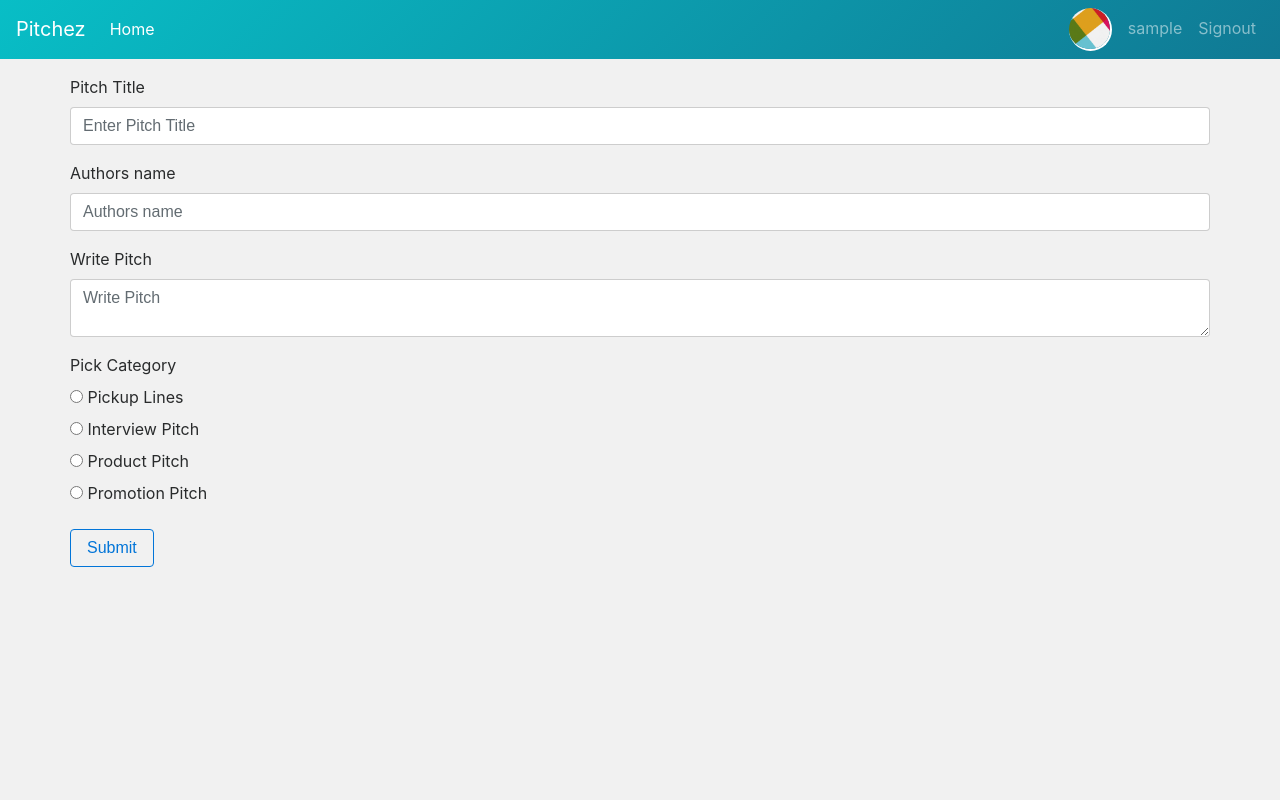
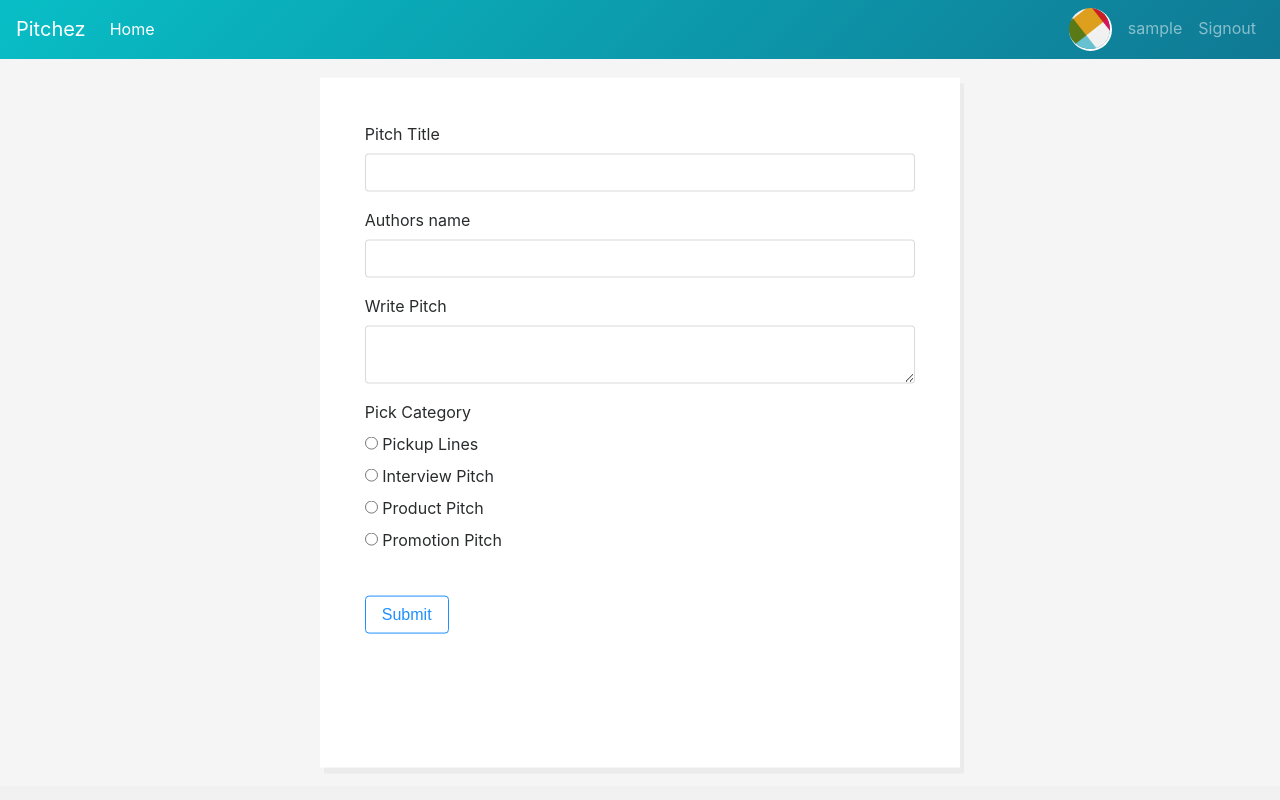
Before and after one commit to JamesKimari/Pitchez, a Flask app: page /login/pitch/new_pitch in a window 1280 px wide. Run offline with Flask 2, Linux system fonts and the light colour scheme; the visitor is signed in with stand-in values (Sample User, id 1); data comes from the database, SQL or seed files in the repository; some libraries are stand-ins or nearby versions.

Commit message:
used a wtform to quickly create the PitchForm

```diff
--- a/app/templates/new_pitch.html
+++ b/app/templates/new_pitch.html
@@ -1,47 +1,100 @@
-{% extends 'base.html' %} {% block body %}
+{% extends 'base.html' %}
 
-<div class="container">
-  <form action method="post" action="form" role="form">
-    <div class="row mt-3">
-      {{pitch_form.title.label}}
-    </div>
-    <div class="row">
-      {{pitch_form.hidden_tag()}} {{pitch_form.title(class_='form-control', placeholder="Enter Pitch Title")}}
-    </div>
-    <div class="row mt-3">
-      {{pitch_form.author.label}}
-    </div>
-    <div class="row">
-      {{pitch_form.hidden_tag()}} {{pitch_form.author(class_='form-control', placeholder="Authors name")}}
-    </div>
-    <div class="row mt-3">
-      {{pitch_form.pitch_content.label}}
-    </div>
-    <div class="row">
-      {{pitch_form.hidden_tag()}} {{pitch_form.pitch_content(class_='form-control', placeholder="Write Pitch")}}
-    </div>
-    <div class="row mt-3">
-        {{pitch_form.category.label}}
-      </div>
-      <div class="row well">
-        {{pitch_form.hidden_tag()}} {{pitch_form.category(class_='form-check-inline')}}
-      </div>
-    <div class="row mt-3">
-      {{pitch_form.hidden_tag()}}
-      {{pitch_form.submit(class_="btn btn-outline-primary")}}
-    </div>
-  </form>
-</div>
+{% import 'bootstrap/wtf.html' as wtf %}
+
+{% block body %}
 
 <style>
-  .form-check-inline {
-    list-style-type: none;
+  @media screen and (max-width: 1920px) and (min-width: 769px) {
+
+    .container {
+      position: absolute;
+      top: 50%;
+      left: 50%;
+      transform: translate(-50%, -50%);
+      padding: 3.5%;
+      height: 95%;
+      width: 50%;
+      background-color: white;
+      box-shadow: 4px 6px rgba(211, 211, 211, 0.3);
+    }
+
+    .container-fluid {
+      position: absolute;
+      background: whitesmoke;
+      padding-top: 10%;
+      height: 96%;
+      width: 100%;
+
+    }
+
+    .btn {
+      background-color: white;
+      border: 1px solid dodgerblue;
+      color: dodgerblue;
+      margin-top: 3.5%;
+    }
   }
 
-  ul#category.form-check-inline {
-    padding: 0px;
-    margin: 0px;
+  @media screen and (max-width: 1920px) and (min-width: 1240px) {
+
+    .container-fluid {
+      height: 90.9%;
+      padding-top: 4%;
+    }
+
+  }
+
+  @media screen and (max-width: 1240px) and (min-width: 769px) {
+
+    .container-fluid {
+      height: 90.9%;
+      padding-top: 10%;
+    }
+
+    .container {
+      top: 50%;
+      left: 50%;
+      transform: translate(-50%, -50%);
+      height: 80%;
+      width: 70%;
+    }
+
+  }
+
+  @media screen and (max-width: 768px) and (min-width: 320px) {
+
+    .container {
+      position: absolute;
+      padding: 3%;
+      height: 80%;
+      margin-left: 5%;
+      width: 80%;
+    }
+
+    .container-fluid {
+      position: absolute;
+      padding-top: 10%;
+      height: 96%;
+      width: 100%;
+
+    }
+
+    .btn {
+      background-color: white;
+      border: 1px solid dodgerblue;
+      color: dodgerblue;
+      margin: 3.5% 0%;
+    }
   }
 </style>
 
+<div class="container-fluid">
+
+    <div class="container">
+
+      {{wtf.quick_form(pitch_form)}}
+
+    </div>
+
 {% endblock %}
```
